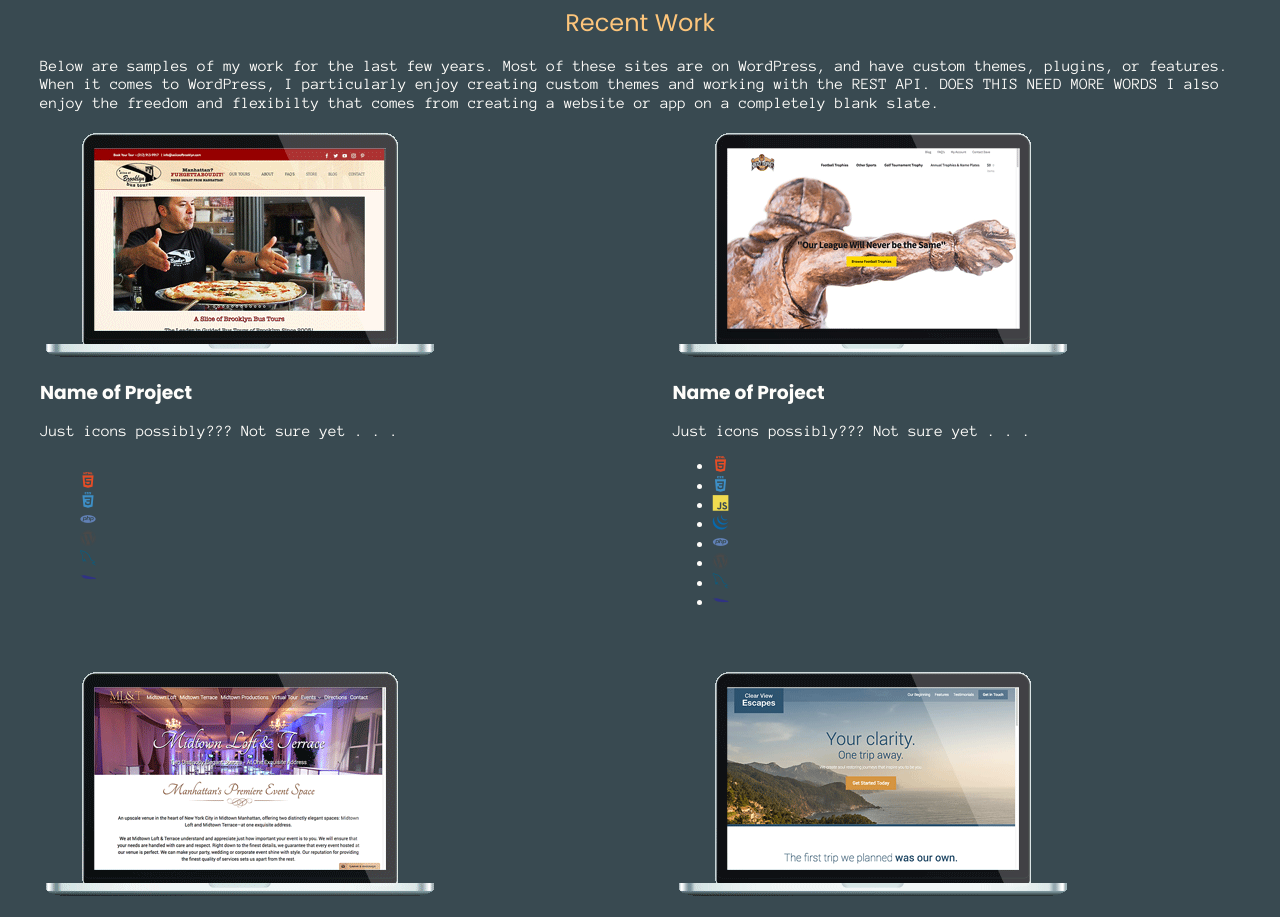
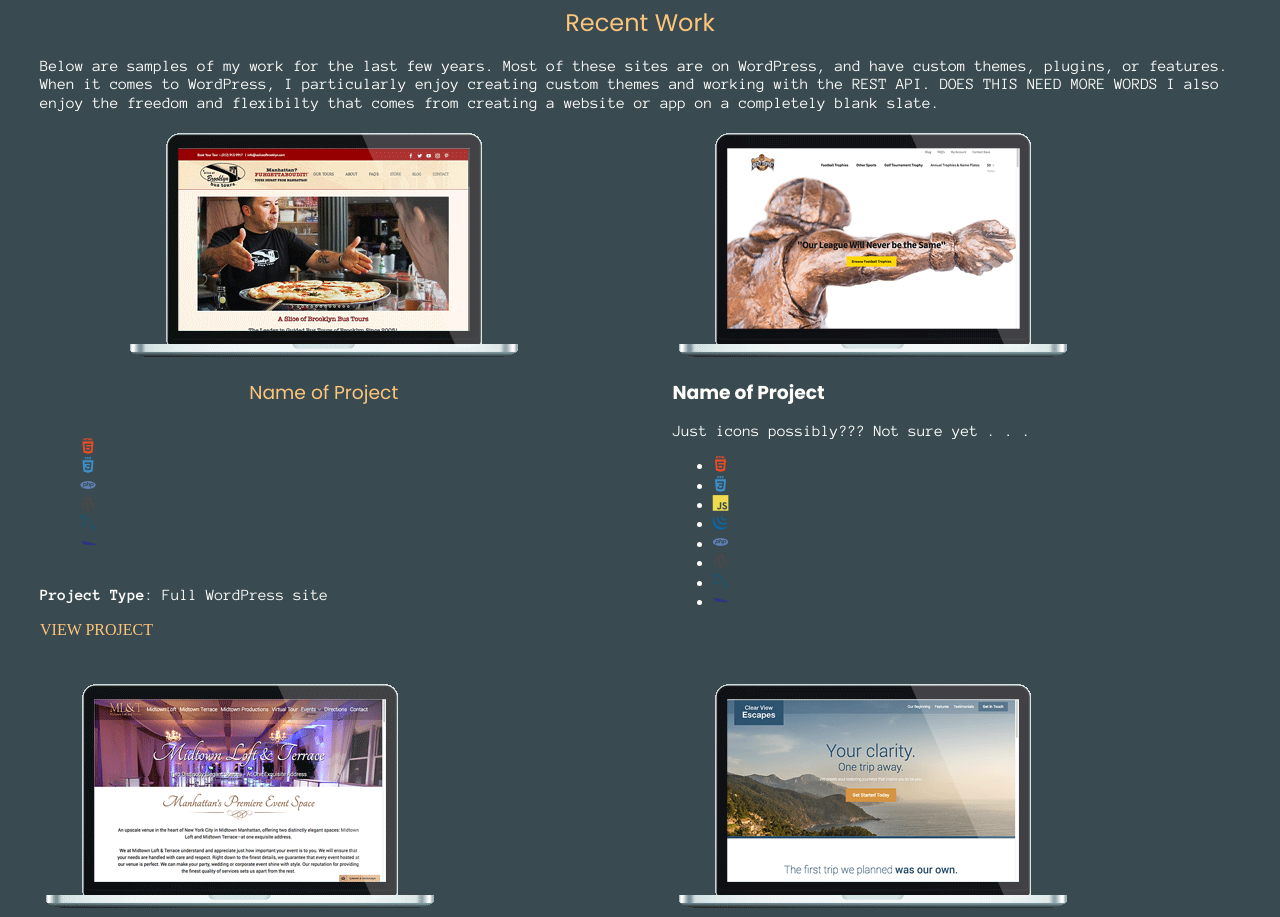
Before and after one commit to KeriGerheart/new-portfolio, a website: page site/index.html in a window 1280 px wide. Shown: the part 1080-1997 px from the top of the page. Drawn offline with nearby package versions, Linux system fonts and the light colour scheme.

Commit message:
added test styling to first work item

```diff
--- a/site/assets/styles/base/_global.css
+++ b/site/assets/styles/base/_global.css
@@ -27,5 +27,6 @@ img {
 
 a {
   color: $mainOrange;
+  text-decoration: none;
 
 }
--- a/site/assets/styles/modules/_work-item.css
+++ b/site/assets/styles/modules/_work-item.css
@@ -6,4 +6,16 @@
     list-style: none;
     color: $mainOrange;
   }
+
+  &__title {
+    color: $mainOrange;
+    text-align: center;
+    font-weight: 400;
+  }
+
+  &__thumbnail {
+    display: block;
+    margin-left: auto;
+    margin-right: auto;
+  }
 }
--- a/site/index.html
+++ b/site/index.html
@@ -56,9 +56,8 @@ I'm glad you're here :) Thanks for checking out my portfolio and taking a look u
       <div class="row row--gutters">
         <div class="row__medium-6">
           <div class="work-item">
-            <img src ="assets/images/ASOB-thumb.png">
-            <h3>Name of Project</h3>
-            <p>Just icons possibly??? Not sure yet . . .</p>
+            <img class="work-item__thumbnail" src="assets/images/ASOB-thumb.png">
+            <h3 class="work-item__title">Name of Project</h3>
             <ul class="work-item__list">
               <li><i class="devicon-html5-plain-wordmark colored"></i></li>
               <li><i class="devicon-css3-plain-wordmark colored"></i></li>
@@ -67,6 +66,8 @@ I'm glad you're here :) Thanks for checking out my portfolio and taking a look u
               <li><i class="devicon-mysql-plain colored"></i></li>
               <li><i class="devicon-apache-plain colored"></i></li>
             </ul>
+            <p><strong>Project Type</strong>: Full WordPress site</p>
+            <a href="#">VIEW PROJECT</a>
         </div>
         </div>
 
--- a/site/temp/styles/styles.css
+++ b/site/temp/styles/styles.css
@@ -370,6 +370,7 @@ img {
 
 a {
   color: #fdc57b;
+  text-decoration: none;
 
 }
 
@@ -521,3 +522,15 @@ a {
     list-style: none;
     color: #fdc57b;
   }
+
+.work-item__title {
+    color: #fdc57b;
+    text-align: center;
+    font-weight: 400;
+  }
+
+.work-item__thumbnail {
+    display: block;
+    margin-left: auto;
+    margin-right: auto;
+  }
```
